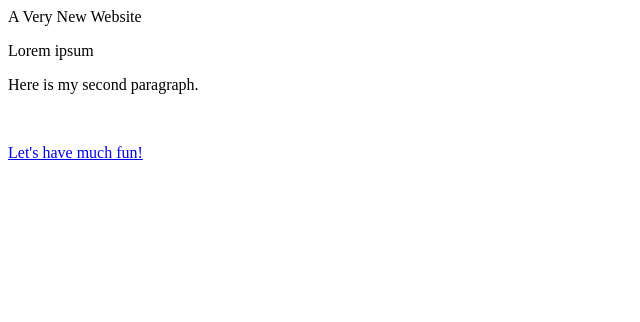
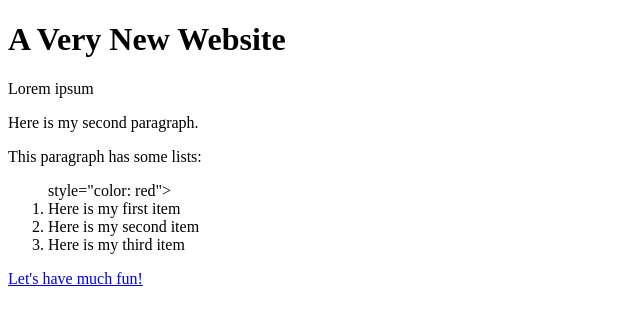
Before and after one commit to StefanWurlitzer/TestRepo, a plain HTML site: page index.html in a window 1280 px wide. Shown: the whole page, without its empty margins (0-640 px from the left). Drawn offline with Linux system fonts and the light colour scheme.

Commit message:
list added

```diff
--- a/index.html
+++ b/index.html
@@ -4,10 +4,16 @@
 <title>Experimental Website</title>
 <meta charset="utf-8/>
 </head>
+<body>
 <h1>A Very New Website</h1>
 <p>Lorem ipsum</p>
 <p>Here is my second paragraph.</p>
-</br>
+<p>This paragraph has some lists:</p>
+<ol> style="color: red">
+	<li>Here is my first item</li>
+	<li>Here is my second item</li>
+	<li>Here is my third item</li>
+</ol>
 <p><a href="fun.html">Let's have much fun!</a></p>
 </body>
 </html>
```
